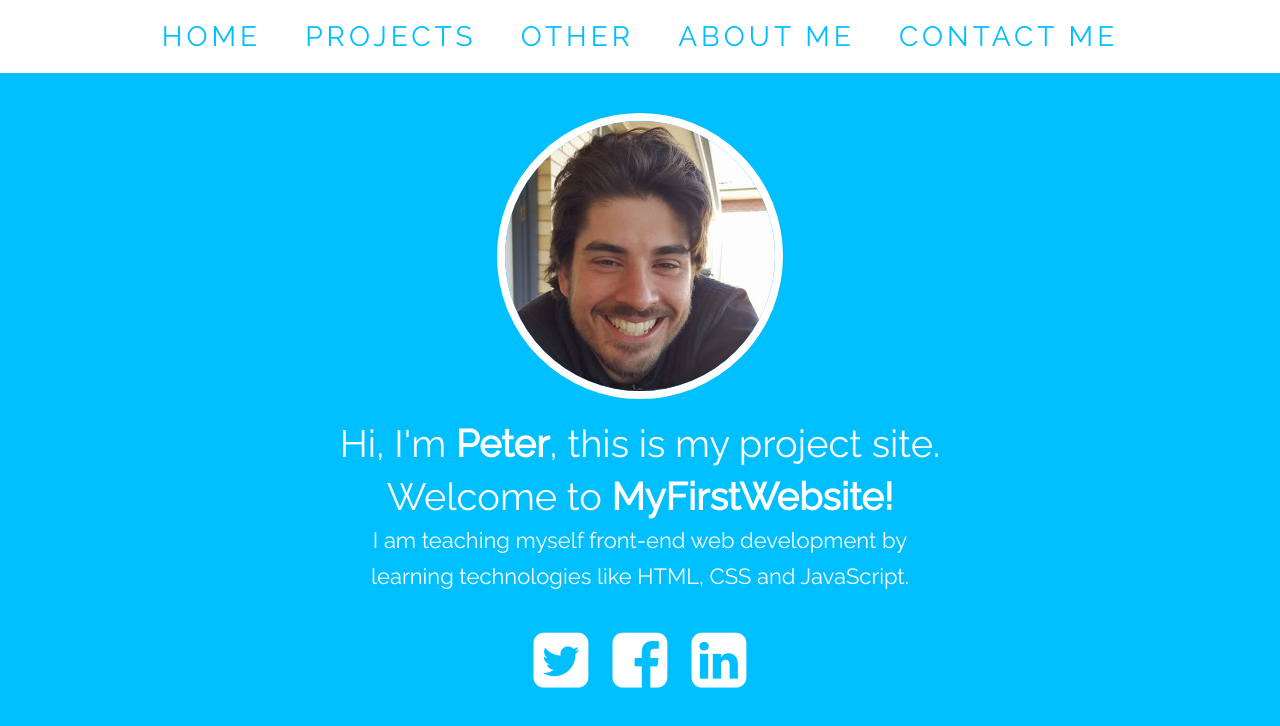
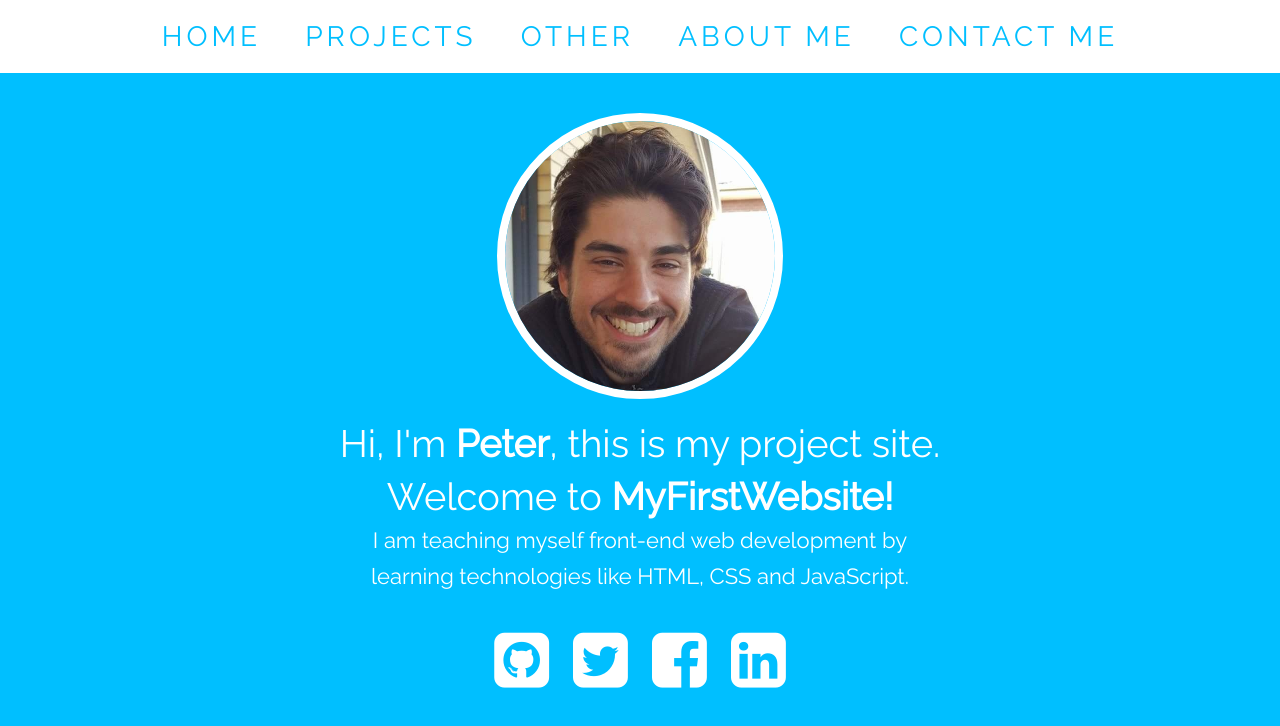
Before and after one commit to peteriliffe/MyFirstWebsite, a plain HTML site: page index.html in a window 1280 px wide. Drawn offline with Linux system fonts and the light colour scheme; a script that the page names is missing.

Commit message:
Made changes to index.html
Added icon in the social area at the bottom of the main page with a link to my GitHub repository.

```diff
--- a/index.html
+++ b/index.html
@@ -39,6 +39,7 @@
      </div>
      <div>
        <ul class="social-list">
+         <li><a href="https://github.com/peteriliffe" target="_blank"><i class="fa fa-github-square fa-4x" aria-hidden="true"></i></a></li>
          <li><a href="https://twitter.com/peteriliffe" target="_blank"><i class="fa fa-twitter-square fa-4x" aria-hidden="true"></i></a></li>
          <li><a href="https://www.facebook.com/i.am.peteriliffe" target="_blank"><i class="fa fa-facebook-square fa-4x" aria-hidden="true"></i></a></li>
          <li><a href="https://au.linkedin.com/in/peteriliffe" target="_blank"><i class="fa fa-linkedin-square fa-4x" aria-hidden="true"></i></a></li>
```
